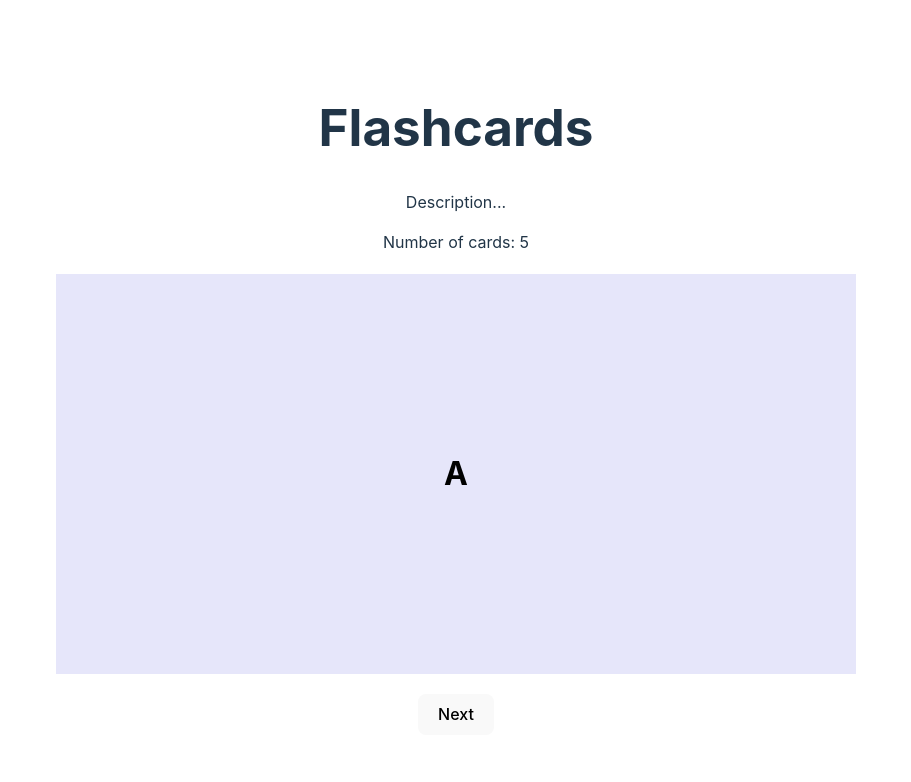
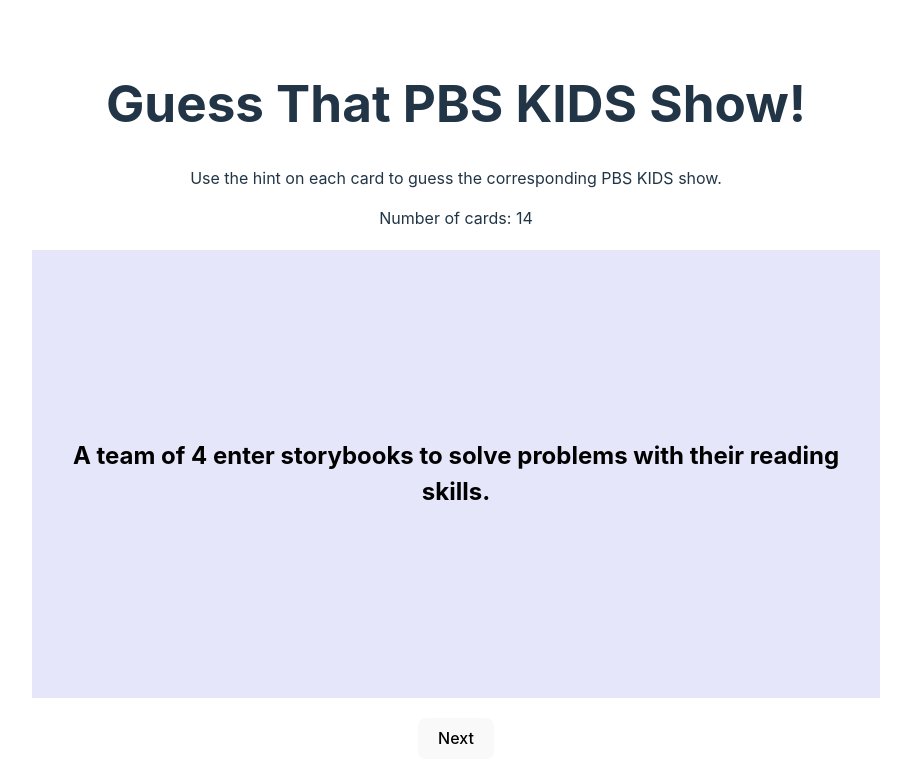
Before and after one commit to kellyy8/WEB102-Projects, a React (Vite) app in the folder 2FlashcardsPt1/: page / in a window 1280 px wide. Shown: the top 782 px of the page, without its empty margins (184-1095 px from the left). Built offline with nearby package versions, Linux system fonts and the light colour scheme.

Commit message:
Updated homepage and card info and changed the padding and font size for the cards.

```diff
--- a/2FlashcardsPt1/src/App.jsx
+++ b/2FlashcardsPt1/src/App.jsx
@@ -3,17 +3,27 @@
 import './App.css'
 
 const App = () => {
-  const cardPairs = {  // TODO: Update sample card pairs.
-    "A" : "a",
-    "B" : "b",
-    "C" : "c",
-    "D" : "d",
-    "E" : "e",
+  const cardPairs = {
+    "A team of 4 enter storybooks to solve problems with their reading skills." : "Super Why!",
+    "A team of 4 use their math and problem-solving skills to thwart a villain named Hacker in a digital universe." : "Cyberchase",
+    "A monkey lives with a man in a yellow hat." : "Curious George",
+    "A cat with a striped hat leads 2 children on fantastical adventures." : "Cat in the Hat",
+    "A dog learns to talk after eating special alphabet soup." : "Martha Speaks",
+    "This show highlights the life of a brother and sister duo from a Latino family." : "Maya and Miguel",
+    "2 brothers explore the animal kingdom through the lens of the animals themselves." : "Wild Kratts",
+    "An aardvark and his friends navigate childhood challenges and adventures." : "Arthur",
+    "A dog hosts a game show featuring kids who compete in challenges in real life." : "The Ruff Ruffman Show",
+    "A kid with purple hair explores science at school." : "Sid the Science Kid",
+    "A team of teenage agents use math and logic to figure why odd things are happening." : "Odd Squad",
+    "A superheroine fights crime while teaching her audience new words." : "Word Girl",
+    "A young dinosaur travels through different eras and learns about various dinosaur species on a train." : "Dinosaur Train",
+    "A grown-up dog whose owner is Emily Elizabeth." : "Clifford the Big Red Dog",
   }
 
-  const [question, setQuestion] = useState("A")
   const allQuestions = Object.keys(cardPairs)
   const numCards = allQuestions.length
+
+  const [question, setQuestion] = useState(allQuestions[0])
 
   const setNextQuestion = () => {  // TODO: Make sure that next card shows question first, even if prev card last showed its answer.
     const index = Math.floor(Math.random() * numCards)  // Expected output: 0, ..., numPairs-1
@@ -22,9 +32,9 @@
 
   return (
     <div>
-      <div className="intro">
-        <h1>Flashcards</h1>
-        <p>Description...</p>
+      <div>
+        <h1>Guess That PBS KIDS Show!</h1>
+        <p>Use the hint on each card to guess the corresponding PBS KIDS show.</p>
         <p>Number of cards: {numCards}</p>
       </div>
       <Flashcard q={question} a={cardPairs[question]}/>
--- a/2FlashcardsPt1/src/Flashcard.css
+++ b/2FlashcardsPt1/src/Flashcard.css
@@ -2,6 +2,7 @@
     height: 400px;
     width: 800px;
     margin: 20px;
+    padding: 24px;
     background-color: lavender;
 
     /* TODO: Is there a way to center the text without using flexbox? */
@@ -16,7 +17,7 @@
 }
 
 p.content {
-    font-size: 32px;
+    font-size: 24px;
     font-weight: bold;
     color: black;
 }
```
